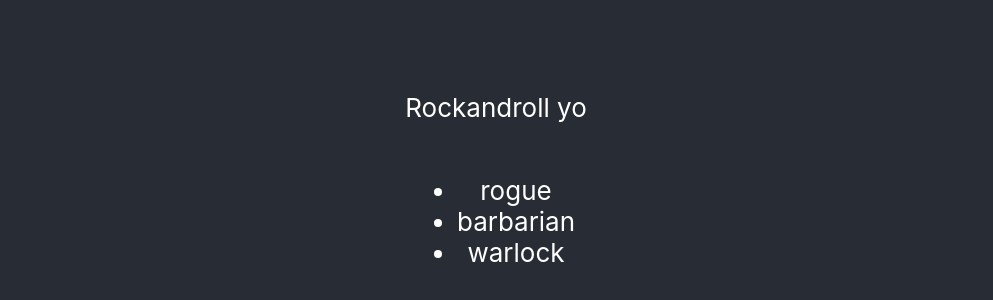
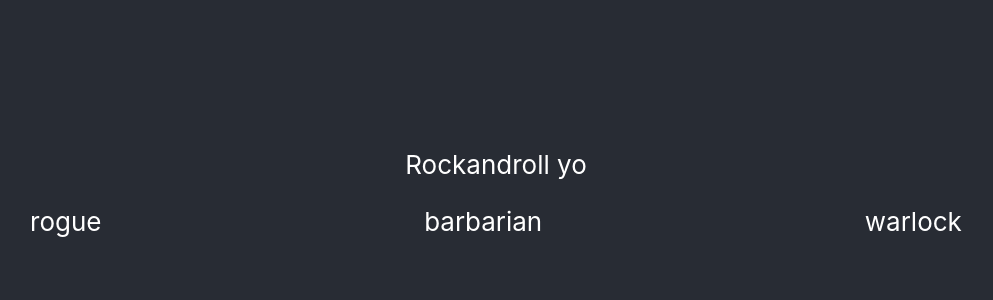
Before and after one commit to Bebopskull/character_cards, a React (Create React App) app in the folder dnd_chars/: page / in a window 1280 px wide. Shown: the part 220-520 px from the top of the page, without its empty margins (144-1137 px from the left). Built offline with nearby package versions, Linux system fonts and the light colour scheme; no server answers.

Commit message:
some css to the classcard list

```diff
--- a/dnd_chars/src/App.js
+++ b/dnd_chars/src/App.js
@@ -2,7 +2,7 @@ import logo from './logo.svg';
 import axios from 'axios';
 import React, { useState }  from 'react';
 import './App.css';
-import ClassList  from './components/ClassList';
+import ClassList  from './components/ClassCardList.component.jsx';
 
 function App() {
 
@@ -17,7 +17,7 @@ function App() {
         <p>
           Rockandroll yo
         </p>
-        <ClassList/>
+        <ClassList className = 'class-list'/>
       </header>
     </div>
   );
--- a/dnd_chars/src/components/ClassList.jsx
+++ b/dnd_chars/src/components/ClassCardList.component.jsx
@@ -1,5 +1,6 @@
 import axios from 'axios';
 import react, {useState} from 'react';
+import './ClassCardList.style.css';
 
 
 export default function ClassList(props){
@@ -32,15 +33,15 @@ axios.get('https://www.dnd5eapi.co/api/classes')
 
 
 // console.log('DATA ===>', list);
-const actualList = data.classes.map(clase => <li key={clase.index}> {clase.name} </li >);
+const actualList = data.classes.map(clase => <div className = 'class-cards' key={clase.index}> {clase.name} </div>);
 
 
 
 return (
 
-        <ul id = 'classList'>
+        <div className = 'class-card-list' id = 'class-card-list'>
         	{actualList}
-        </ul>
+        </div>
 
  				)
 };
--- /dev/null
+++ b/dnd_chars/src/components/ClassCardList.style.css
@@ -0,0 +1,16 @@
+.class-list{
+	width: 98vw;
+	hyphens:98vh;
+	display: flex;
+	justify-content: center;
+	align-items: center;
+}
+
+.class-card-list{
+
+	display: flex;
+	flex-wrap: wrap;
+	width: 98vw;
+	flex-flow: row;
+	justify-content: space-around;
+}
```
